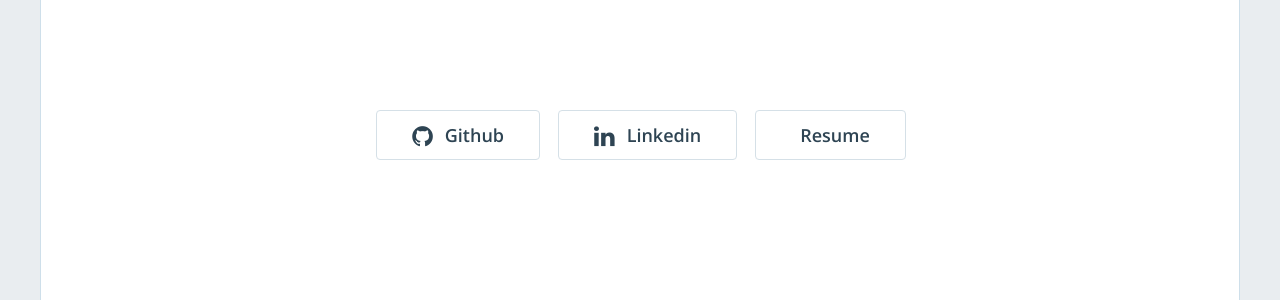
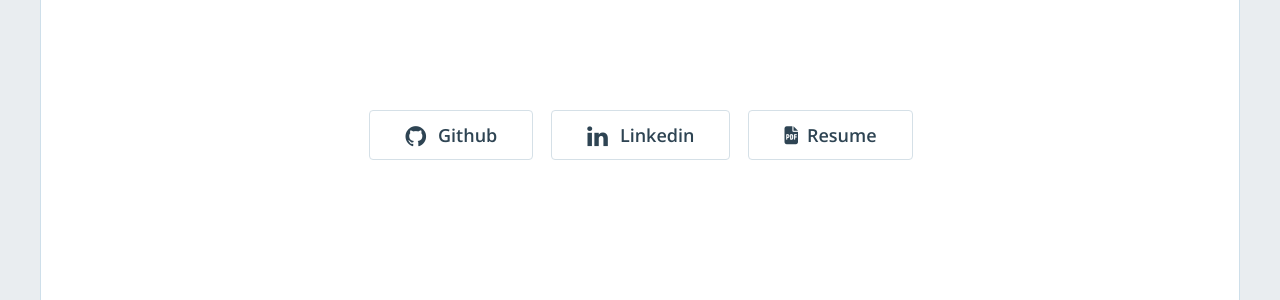
Before and after one commit to dorothy110/dorothy110.github.io, a Jekyll site: the page built from index.html, in a window 1280 px wide. Shown: the part 346-646 px from the top of the page. Built offline with Jekyll 4.4.1, drawn with Linux system fonts in a browser that asks for light colours; nearby versions of some CDN libraries; the list of posts is cut into pages by our own code.

Commit message:
update icon font style version and add resume button

```diff
--- a/_includes/header.html
+++ b/_includes/header.html
@@ -20,6 +20,7 @@
   <!-- Fonts -->
   <link href='https://fonts.googleapis.com/css?family=Open+Sans:400,300,600,400italic,700|Merriweather:400,300,300italic,400italic,700' rel='stylesheet' type='text/css'>
 
+  <link rel="stylesheet" href="https://cdnjs.cloudflare.com/ajax/libs/font-awesome/6.2.1/css/all.min.css">
   <link rel="stylesheet" href="//maxcdn.bootstrapcdn.com/font-awesome/4.5.0/css/font-awesome.min.css">
 
   <!-- Styles -->
```
